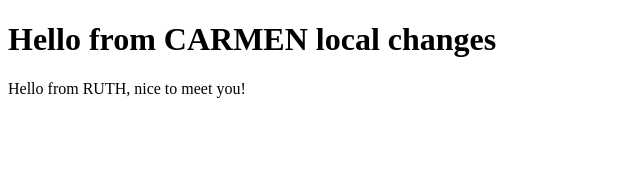
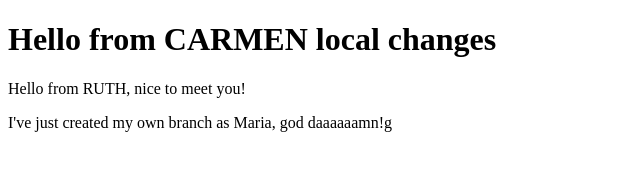
Before and after one commit to Kitschest/git-lab, a plain HTML site: page index.html in a window 1280 px wide. Shown: the whole page, without its empty margins (0-640 px from the left). Drawn offline with Linux system fonts and the light colour scheme.

Commit message:
Maria's new Article

```diff
--- a/index.html
+++ b/index.html
@@ -9,5 +9,6 @@
 <body>
     <h1>Hello from CARMEN local changes</h1>
     <p>Hello from RUTH, nice to meet you!</p>
+    <article> I've just created my own branch as Maria, god daaaaaamn!g</article>
 </body>
 </html>
```
